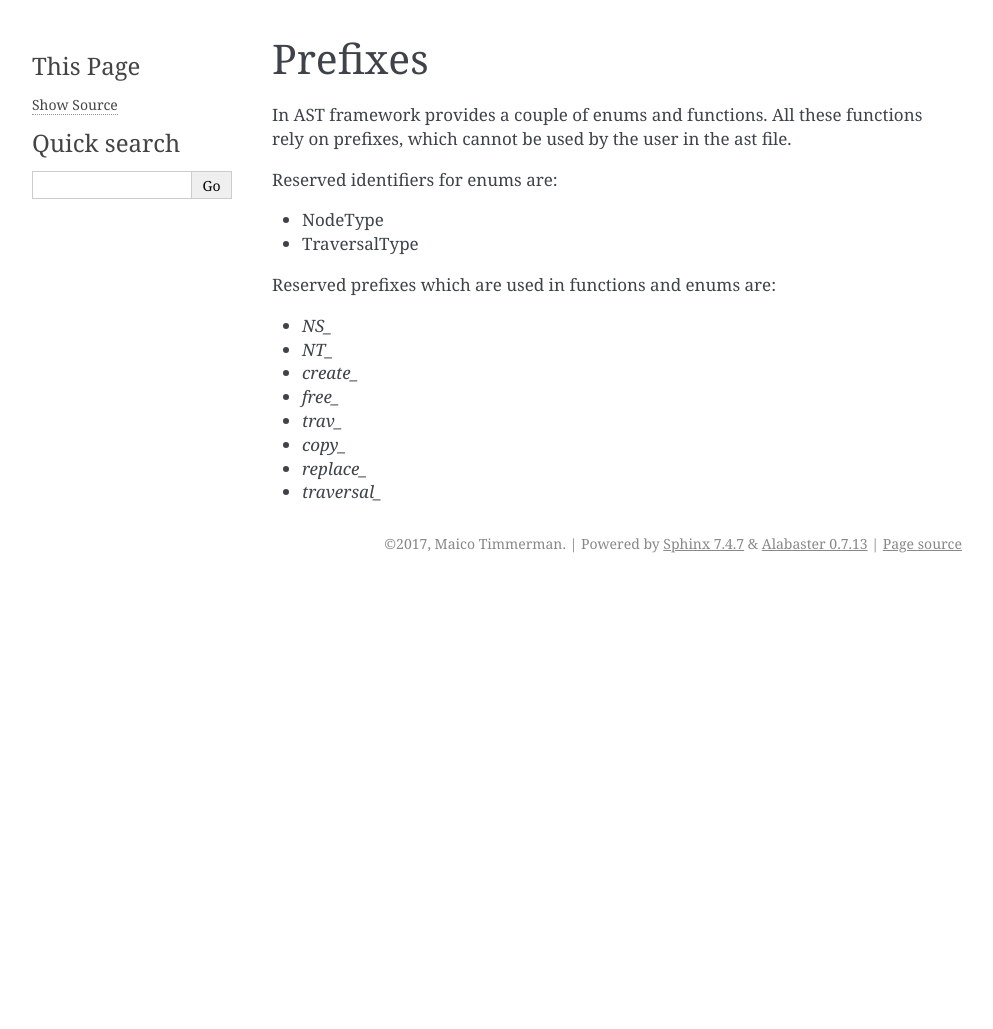
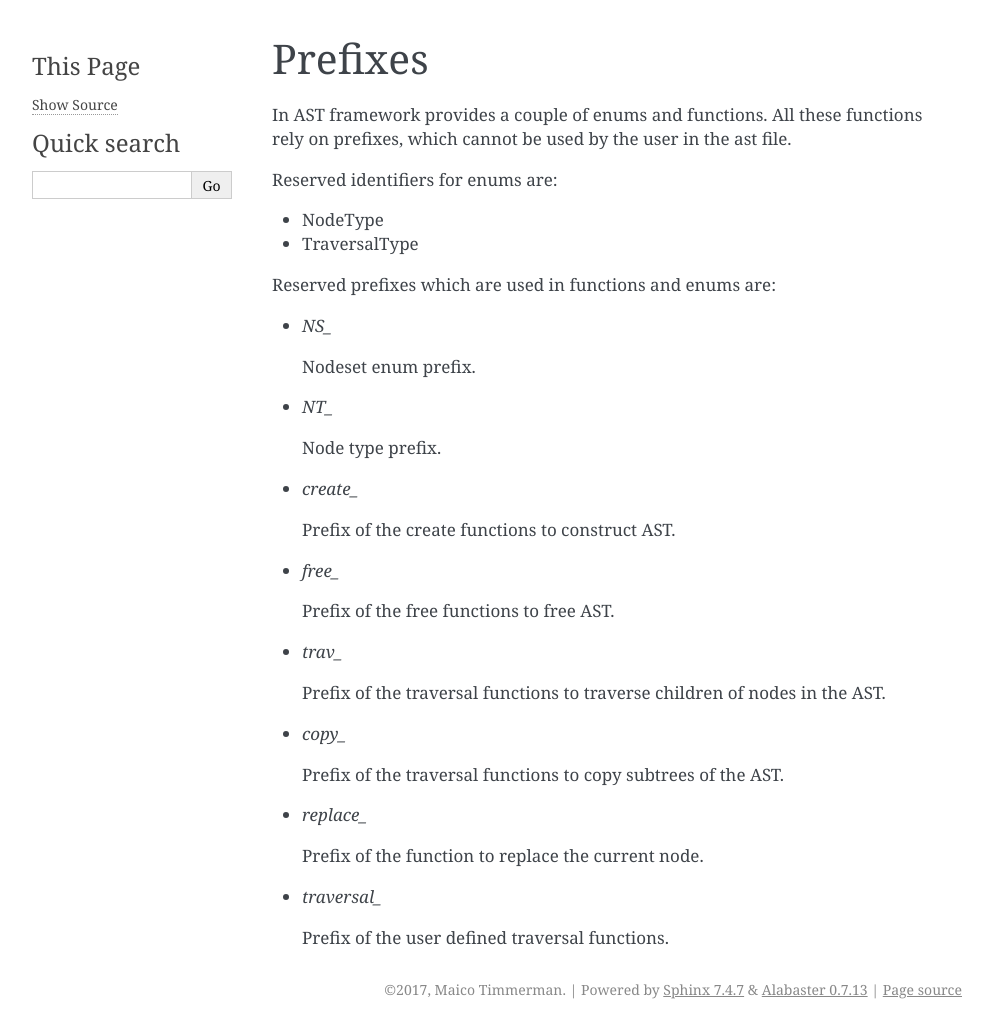
Before and after one commit to MaicoTimmerman/CoCoNut, a Sphinx documentation site: the page built from doc/prefix.rst, in a window 1280 px wide. Shown: the whole page, without its empty margins (148-1141 px from the left). Built offline with Sphinx 7.4.7, drawn with Linux system fonts in a browser that asks for light colours; before the commit the page ends 900 px from its top, so only the background shows below that.

Commit message:
Added some more xplaination.

```diff
--- a/doc/prefix.rst
+++ b/doc/prefix.rst
@@ -15,16 +15,32 @@ Reserved prefixes which are used in functions and enums are:
 
 * `NS_`
 
+  Nodeset enum prefix.
+
 * `NT_`
+
+  Node type prefix.
 
 * `create_`
 
+  Prefix of the create functions to construct AST.
+
 * `free_`
+
+  Prefix of the free functions to free AST.
 
 * `trav_`
 
+  Prefix of the traversal functions to traverse children of nodes in the AST.
+
 * `copy_`
+
+  Prefix of the traversal functions to copy subtrees of the AST.
 
 * `replace_`
 
+  Prefix of the function to replace the current node.
+
 * `traversal_`
+
+  Prefix of the user defined traversal functions.
```
